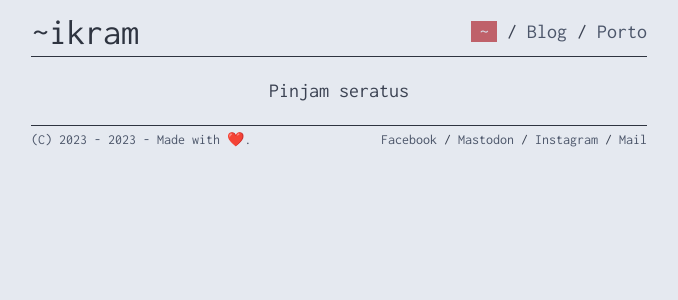
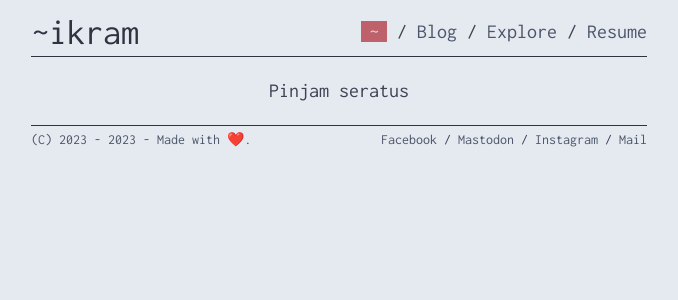
Before and after one commit to ikr4-m/my-website, a SvelteKit app: page / in a window 1280 px wide. Shown: the top 300 px of the page, without its empty margins (301-979 px from the left). Built offline with nearby package versions, Linux system fonts and the light colour scheme.

Commit message:
refactor: change porto to resume and add explore to header

```diff
--- a/src/lib/typing.ts
+++ b/src/lib/typing.ts
@@ -8,7 +8,7 @@ export interface Post {
 	thumbnail?: string
 }
 
-export type WebsiteNavigator = 'lost' | 'index' | 'porto' | 'blog'
+export type WebsiteNavigator = 'lost' | 'index' | 'blog' | 'categories'
 
 export interface WebsiteMetadata {
     title: string
--- a/src/routes/+layout.svelte
+++ b/src/routes/+layout.svelte
@@ -15,9 +15,13 @@
       location: 'blog'
     },
     {
-      name: 'Porto',
-      link: '/porto',
-      location: 'porto'
+      name: 'Explore',
+      link: '/blog/categories',
+      location: 'categories'
+    },
+    {
+      name: 'Resume',
+      link: 'https://drive.google.com/file/d/1btt2qcbwPxdBY39zpBrnQuctTijZgs5s/view?usp=sharing'
     }
   ]
 
--- a/src/routes/blog/categories/+page.svelte
+++ b/src/routes/blog/categories/+page.svelte
@@ -2,8 +2,8 @@
   import metadata from '$lib/global/metadata'
   export let data
 
-  $metadata.title = '~/blog'
-  $metadata.location = 'blog'
+  $metadata.title = '~/explore'
+  $metadata.location = 'categories'
 </script>
 
 <svelte:head>
--- a/src/routes/blog/categories/[category]/+page.svelte
+++ b/src/routes/blog/categories/[category]/+page.svelte
@@ -2,8 +2,8 @@
   import metadata from '$lib/global/metadata'
   export let data
 
-  $metadata.title = '~/blog'
-  $metadata.location = 'blog'
+  $metadata.title = '~/explore'
+  $metadata.location = 'categories'
 
   let page = 0
   const setPage = (target: number) => page = target
```
